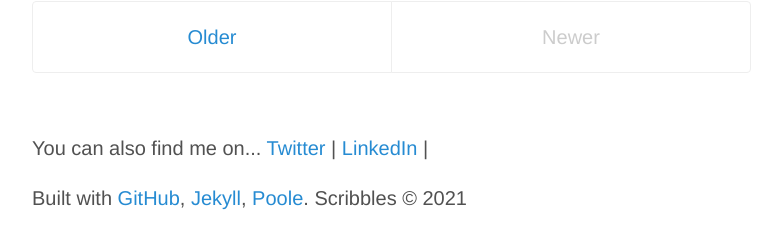
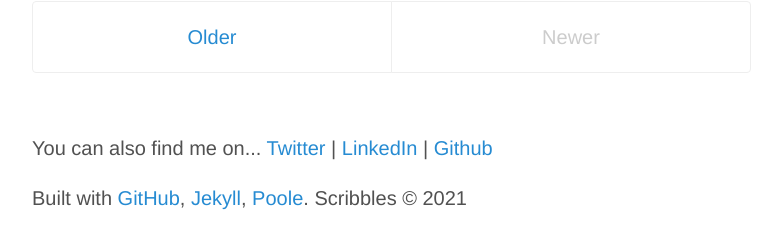
Before and after one commit to calcode/calcode.github.io, a Jekyll site: the page built from index.html, in a window 1280 px wide and 900 px high, scrolled down 6919 px. Shown: the part 667-897 px from the top of the window, without its empty margins (248-1030 px from the left). Built offline with Jekyll 4.4.1, drawn with Linux system fonts in a browser that asks for light colours; the list of posts is cut into pages by our own code.

Commit message:
added github to social links

```diff
--- a/_layouts/default.html
+++ b/_layouts/default.html
@@ -28,7 +28,8 @@
         <p>
         You can also find me on...
         <a href="https://twitter.com/calumshepherd">Twitter</a> |
-        <a href="http://uk.linkedin.com/in/calumshepherd">LinkedIn</a> |
+        <a href="https://www.linkedin.com/in/calumshepherd/">LinkedIn</a> |
+        <a href="https://github.com/calcode">Github</a>
         </p>
         <p>
          Built with <a href="https://github.com">GitHub</a>, <a href="http://jekyllrb.com/Jekyll">Jekyll</a>, <a href="http://getpoole.com/">Poole</a>.
```
